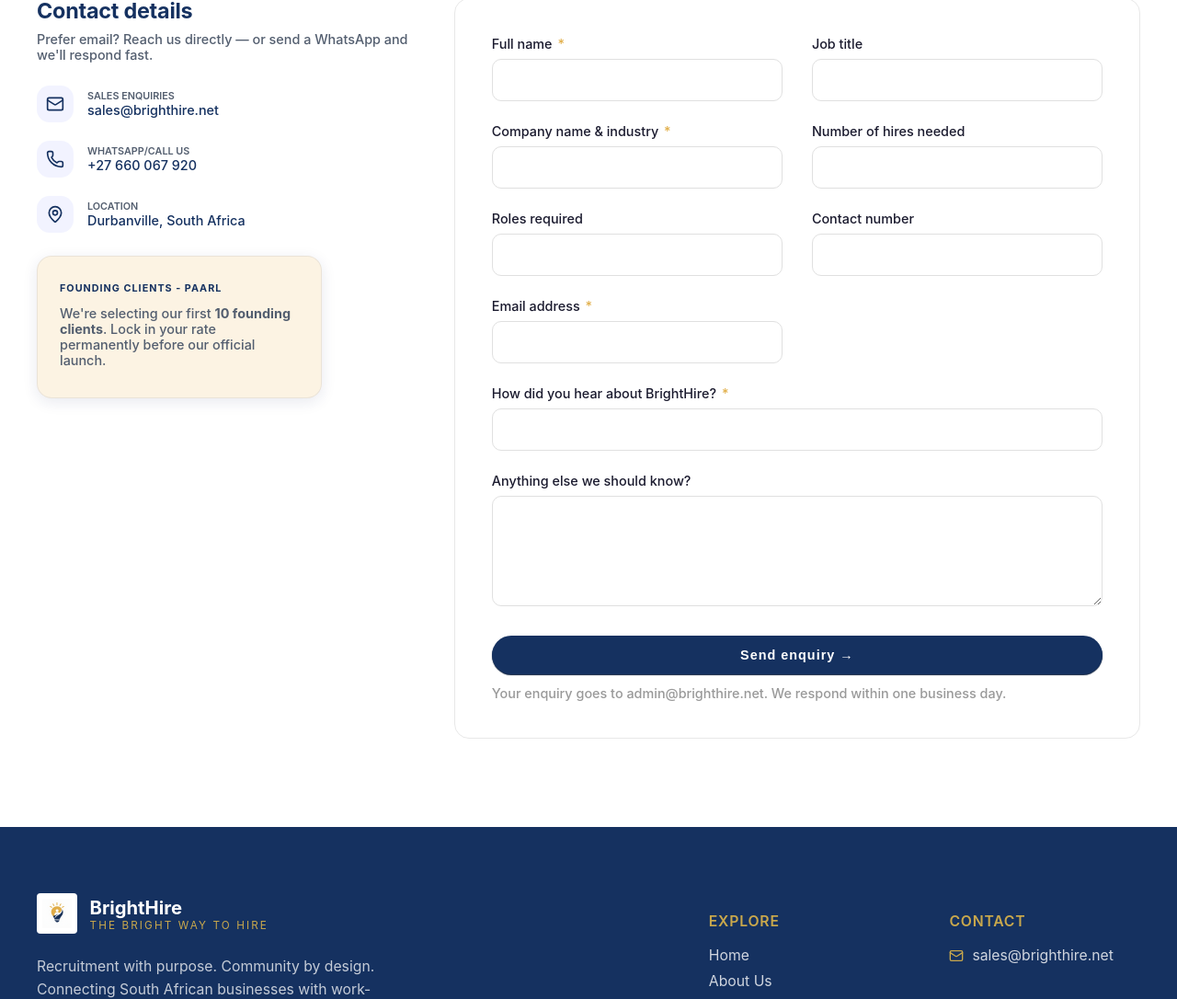
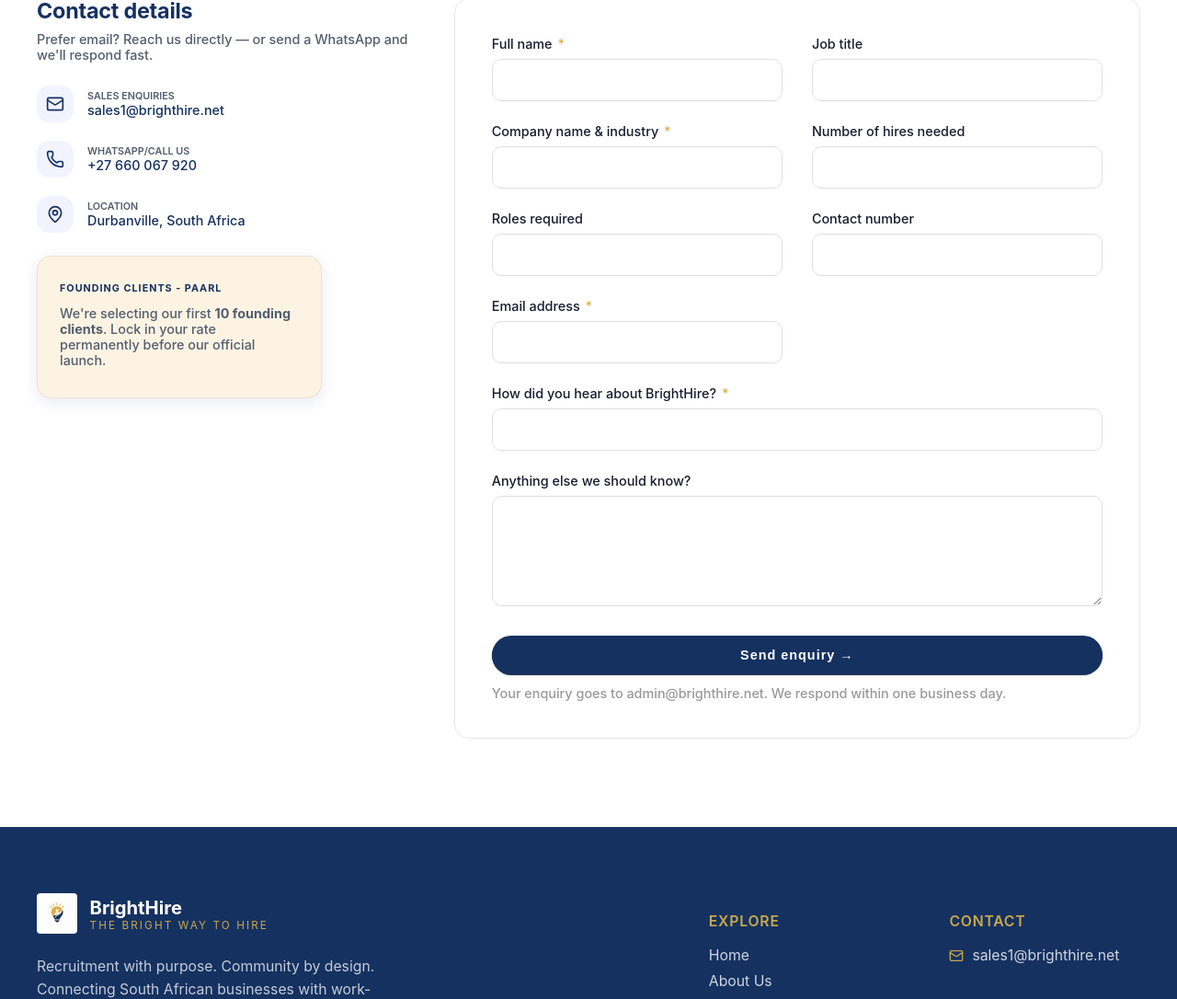
Before and after one commit to Orbtech-Solutions/brighthire-website, a React (Vite) app: page /contact in a window 1280 px wide. Shown: the part 621-1707 px from the top of the page at 92% size. Built offline with nearby package versions, Linux system fonts and the light colour scheme; no server answers.

Commit message:
Changed email to sales1@brighthire.net

```diff
--- a/src/components/footer/footer.jsx
+++ b/src/components/footer/footer.jsx
@@ -37,7 +37,7 @@
                     <ul>
                         <li className="contact-item">
                             <Mail size={16} className="icon" />
-                            <a href="mailto:sales@brighthire.net">sales@brighthire.net</a>
+                            <a href="mailto:sales1@brighthire.net">sales1@brighthire.net</a>
                         </li>
                     </ul>
                 </div>
--- a/src/pages/contactpage/sections/contact-details/contact-details.jsx
+++ b/src/pages/contactpage/sections/contact-details/contact-details.jsx
@@ -35,7 +35,7 @@
                         <ContactDetail
                             icon = {<Mail size={20} color="var(--color-primary)"/>}
                             heading = "Sales Enquiries"
-                            detail = "sales@brighthire.net"
+                            detail = "sales1@brighthire.net"
                         />
                         <ContactDetail
                             icon = {<Phone size={20} color="var(--color-primary)"/>}
```
